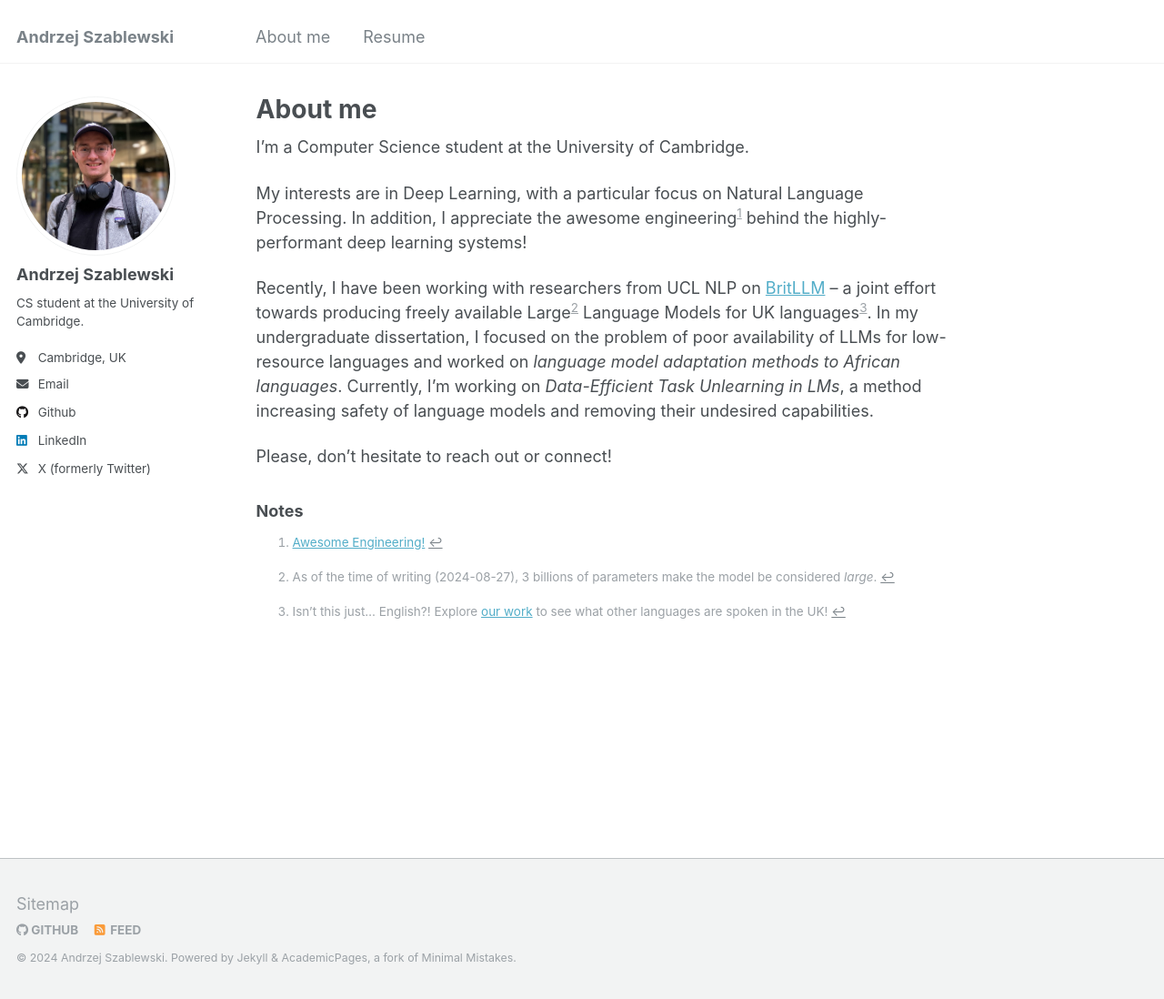
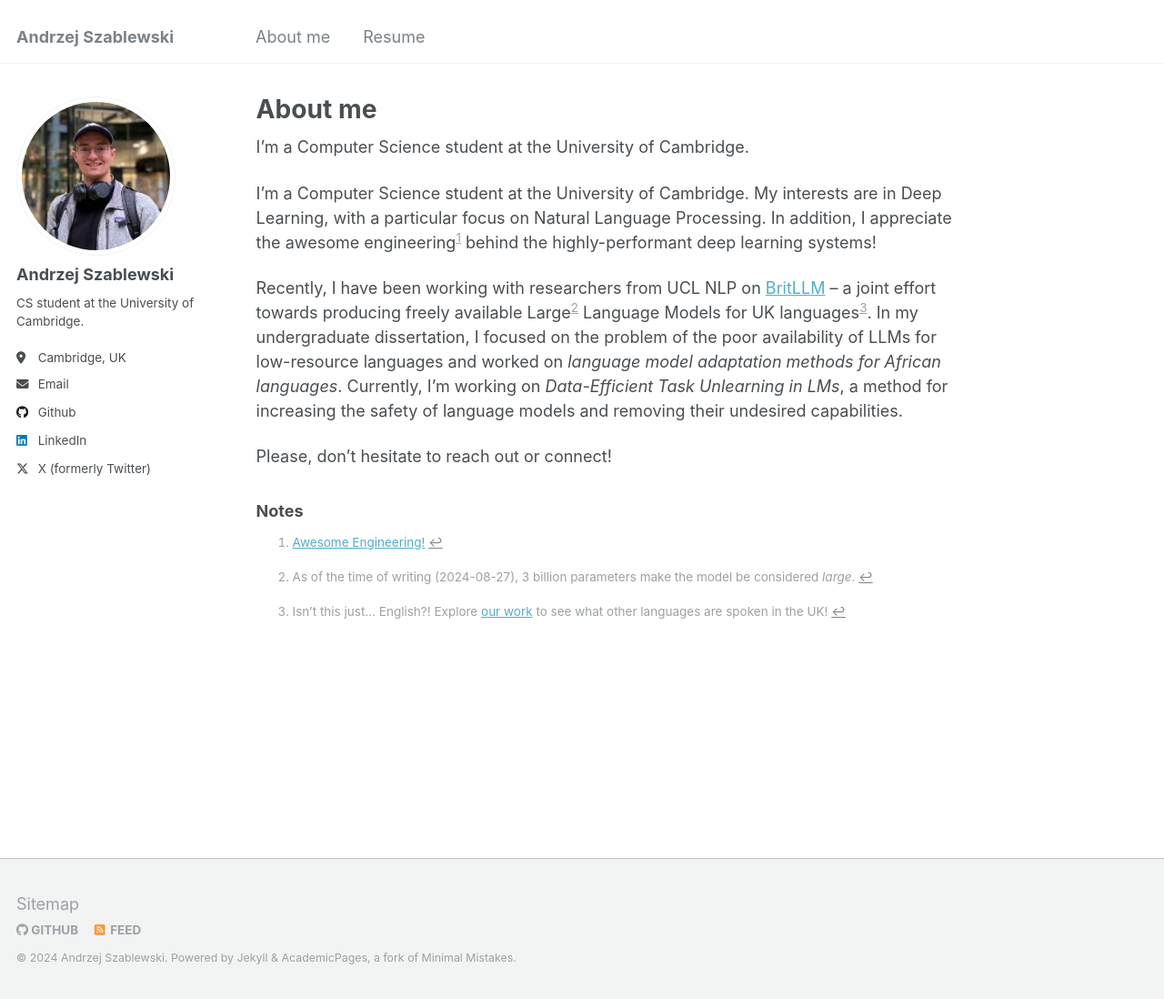
Before and after one commit to andrzejszablewski/andrzejszablewski.github.io, a Jekyll site: the page built from _pages/about.md, in a window 1280 px wide and 1098 px high. Shown: the whole window at 91% size. Built offline with Jekyll 4.4.1, drawn with Linux system fonts in a browser that asks for light colours.

Commit message:
Fixed typos.
Signed-off-by: TheRootOf3 <aceszablewski@gmail.com>

```diff
--- a/_pages/about.md
+++ b/_pages/about.md
@@ -9,14 +9,15 @@ redirect_from:
 
 I'm a Computer Science student at the University of Cambridge.
 
-My interests are in Deep Learning, with a particular focus on Natural Language Processing. In addition, I appreciate the awesome engineering[^1] behind the highly-performant deep learning systems!
+I’m a Computer Science student at the University of Cambridge.
+My interests are in Deep Learning, with a particular focus on Natural Language Processing. In addition, I appreciate the awesome engineering[^1] behind the highly-performant deep learning systems!
 
-Recently, I have been working with researchers from UCL NLP on [BritLLM](https://llm.org.uk/) -- a joint effort towards producing freely available Large[^2] Language Models for UK languages[^3]. In my undergraduate dissertation, I focused on the problem of poor availability of LLMs for low-resource languages and worked on _language model adaptation methods to African languages_. Currently, I'm working on _Data-Efficient Task Unlearning in LMs_, a method increasing safety of language models and removing their undesired capabilities.
+Recently, I have been working with researchers from UCL NLP on [BritLLM](https://llm.org.uk/) -- a joint effort towards producing freely available Large[^2] Language Models for UK languages[^3]. In my undergraduate dissertation, I focused on the problem of the poor availability of LLMs for low-resource languages and worked on _language model adaptation methods for African languages_. Currently, I'm working on _Data-Efficient Task Unlearning in LMs_, a method for increasing the safety of language models and removing their undesired capabilities.
 
 Please, don't hesitate to reach out or connect!
 
 ### Notes
 
 [^1]: [Awesome Engineering!](https://huggingface.co/blog/bloom-megatron-deepspeed)
-[^2]: As of the time of writing (2024-08-27), 3 billions of parameters make the model be considered _large_.
+[^2]: As of the time of writing (2024-08-27), 3 billion parameters make the model be considered _large_.
 [^3]: Isn't this just... English?! Explore [our work](https://llm.org.uk/) to see what other languages are spoken in the UK!
```
